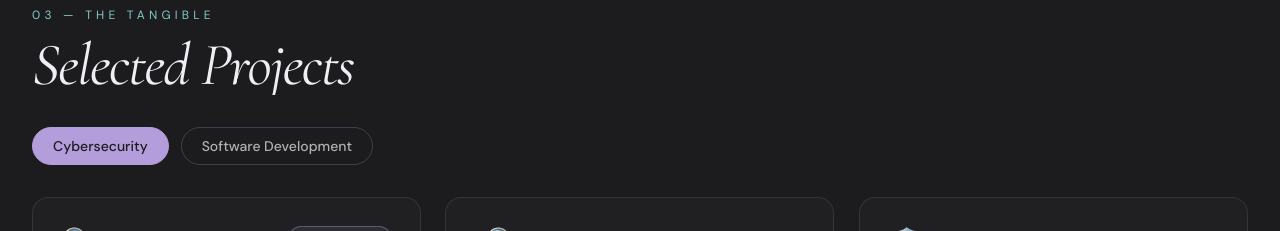
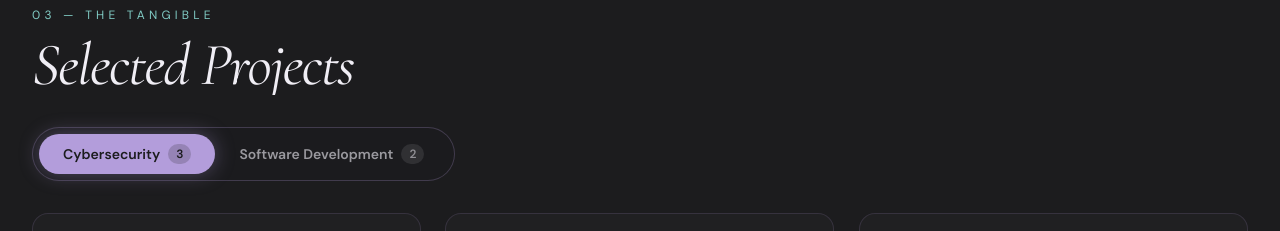
Before and after one commit to Lissettedeleon/lissette-s-portfolio, a React (Vite) app: page / in a window 1280 px wide. Shown: the part 2840-3071 px from the top of the page. Built offline with nearby package versions, Linux system fonts and the light colour scheme; no server answers.

Commit message:
Make project tabs more prominent, add Strawberry Shop client project
Co-Authored-By: Claude Sonnet 4.6 <noreply@anthropic.com>
Claude-Session: https://claude.ai/code/session_01FeTyFeGTmFZKHFj1j95EPM

```diff
--- a/src/components/portfolio/Projects.jsx
+++ b/src/components/portfolio/Projects.jsx
@@ -46,6 +46,18 @@ const PROJECTS = [
       { label: "Demo", icon: PlayCircle, href: "https://www.youtube.com/watch?v=6j9aHk2kmaw" },
     ],
   },
+  {
+    category: "software",
+    emoji: "🍓",
+    title: "The Strawberry Shop",
+    role: "Freelance Developer · Live Client Site",
+    badge: "🌐 Live",
+    desc: "Built a live, revenue-generating ordering site for a real strawberry dessert business — end-to-end client project from requirements meetings to launch. Integrates Toast POS on the backend for order and payment processing, with AI tooling used throughout the build.",
+    tags: ["Toast POS", "Payments Integration", "E-Commerce", "Client Project"],
+    links: [
+      { label: "Live Site", icon: ExternalLink, href: "https://thestrawberryshop.store/" },
+    ],
+  },
 ];
 
 const TABS = [
@@ -61,20 +73,30 @@ export default function Projects() {
     <section id="projects" className="mx-auto max-w-7xl px-5 py-24 sm:px-8 sm:py-32">
       <SectionTitle eyebrow="03 — The Tangible">Selected Projects</SectionTitle>
 
-      <div className="mt-8 flex gap-3">
-        {TABS.map((t) => (
+      <div className="mt-8 inline-flex rounded-full border border-gold/25 bg-noir/40 p-1.5">
+        {TABS.map((t) => {
+          const count = PROJECTS.filter((p) => p.category === t.key).length;
+          return (
             <button
               key={t.key}
               onClick={() => setTab(t.key)}
-            className={`rounded-full border px-5 py-2 text-sm font-medium transition-colors ${
+              className={`flex items-center gap-2 rounded-full px-6 py-2.5 text-sm font-semibold transition-all duration-300 ${
                 tab === t.key
-                ? "border-gold bg-gold text-noir"
-                : "border-gold/25 text-cream/70 hover:border-gold/50 hover:text-cream"
+                  ? "bg-gold text-noir shadow-[0_0_20px_rgba(179,157,219,0.35)]"
+                  : "text-cream/60 hover:text-cream"
               }`}
             >
               {t.label}
+              <span
+                className={`rounded-full px-2 py-0.5 text-xs ${
+                  tab === t.key ? "bg-noir/20 text-noir" : "bg-cream/10 text-cream/50"
+                }`}
+              >
+                {count}
+              </span>
             </button>
-        ))}
+          );
+        })}
       </div>
 
       <div className="mt-8 grid grid-cols-1 gap-6 md:grid-cols-2 lg:grid-cols-3">
```
Lines whose indentation alone changed are shown as unchanged.
